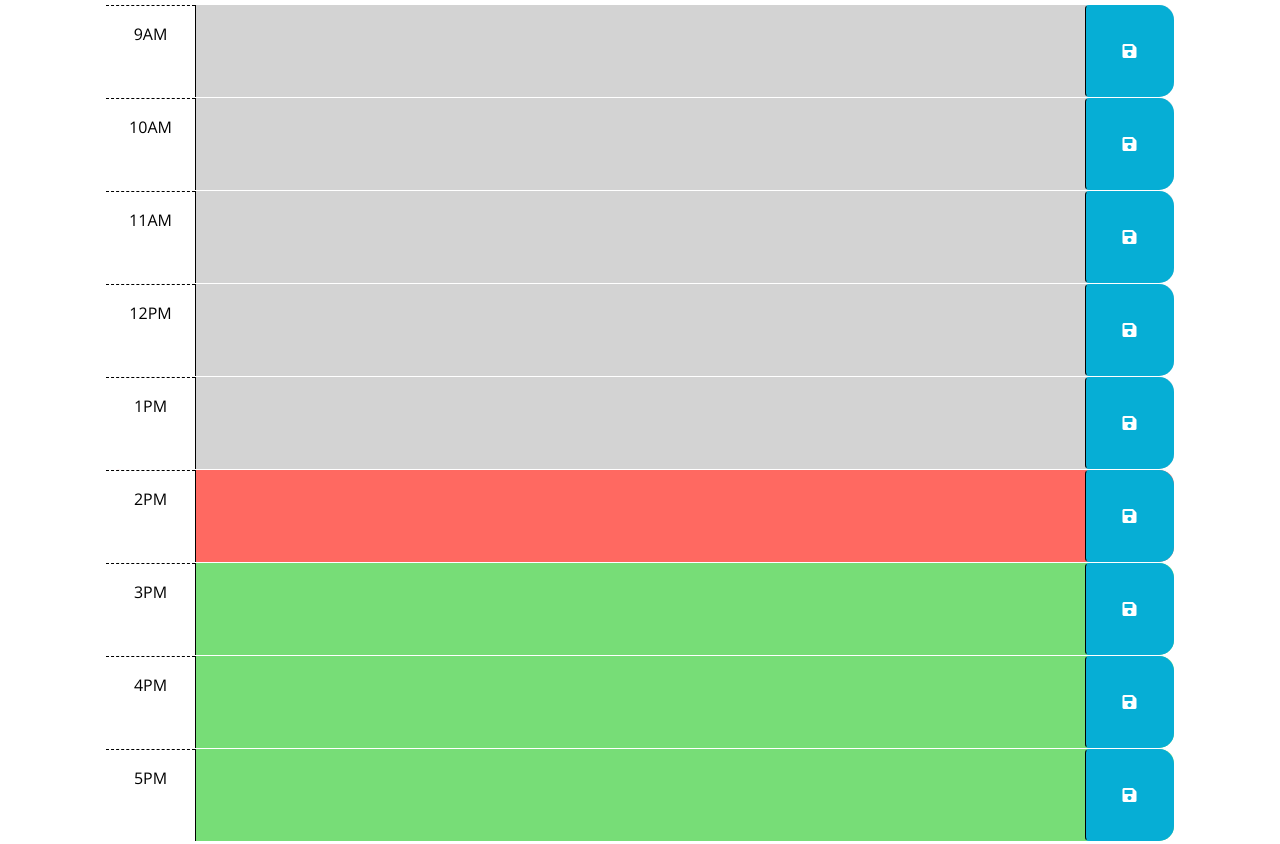
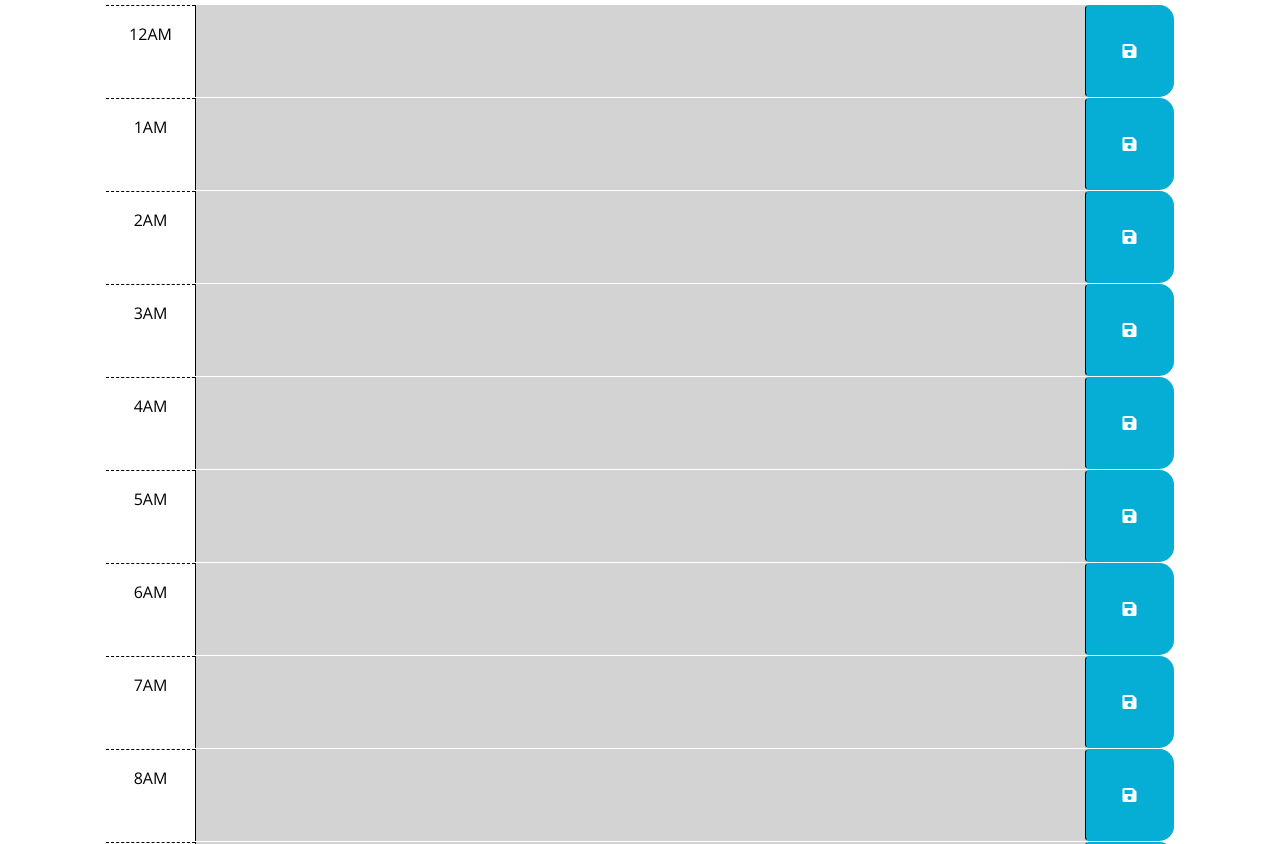
Before and after one commit to Denitrix/Work-Day-Scheduler, a plain HTML site: page index.html in a window 1280 px wide. Shown: the part 332-1176 px from the top of the page. Drawn offline with nearby package versions, Linux system fonts and the light colour scheme.

Commit message:
add extra hour blocks (12AM-11PM)

```diff
--- a/index.html
+++ b/index.html
@@ -30,6 +30,78 @@
       <input type="date" id="selectDate" class="lead"></input>
     </header>
     <div class="container-lg px-5">
+
+      <div id="hour-00" class="row time-block">
+        <div class="col-2 col-md-1 hour text-center py-3">12AM</div>
+        <textarea class="col-8 col-md-10 description" rows="3"></textarea>
+        <button class="btn saveBtn col-2 col-md-1" aria-label="save">
+          <i class="fas fa-save" aria-hidden="true"></i>
+        </button>
+      </div>
+
+      <div id="hour-01" class="row time-block">
+        <div class="col-2 col-md-1 hour text-center py-3">1AM</div>
+        <textarea class="col-8 col-md-10 description" rows="3"></textarea>
+        <button class="btn saveBtn col-2 col-md-1" aria-label="save">
+          <i class="fas fa-save" aria-hidden="true"></i>
+        </button>
+      </div>
+
+      <div id="hour-02" class="row time-block">
+        <div class="col-2 col-md-1 hour text-center py-3">2AM</div>
+        <textarea class="col-8 col-md-10 description" rows="3"></textarea>
+        <button class="btn saveBtn col-2 col-md-1" aria-label="save">
+          <i class="fas fa-save" aria-hidden="true"></i>
+        </button>
+      </div>
+
+      <div id="hour-03" class="row time-block">
+        <div class="col-2 col-md-1 hour text-center py-3">3AM</div>
+        <textarea class="col-8 col-md-10 description" rows="3"></textarea>
+        <button class="btn saveBtn col-2 col-md-1" aria-label="save">
+          <i class="fas fa-save" aria-hidden="true"></i>
+        </button>
+      </div>
+
+      <div id="hour-04" class="row time-block">
+        <div class="col-2 col-md-1 hour text-center py-3">4AM</div>
+        <textarea class="col-8 col-md-10 description" rows="3"></textarea>
+        <button class="btn saveBtn col-2 col-md-1" aria-label="save">
+          <i class="fas fa-save" aria-hidden="true"></i>
+        </button>
+      </div>
+
+      <div id="hour-05" class="row time-block">
+        <div class="col-2 col-md-1 hour text-center py-3">5AM</div>
+        <textarea class="col-8 col-md-10 description" rows="3"></textarea>
+        <button class="btn saveBtn col-2 col-md-1" aria-label="save">
+          <i class="fas fa-save" aria-hidden="true"></i>
+        </button>
+      </div>
+
+      <div id="hour-06" class="row time-block">
+        <div class="col-2 col-md-1 hour text-center py-3">6AM</div>
+        <textarea class="col-8 col-md-10 description" rows="3"></textarea>
+        <button class="btn saveBtn col-2 col-md-1" aria-label="save">
+          <i class="fas fa-save" aria-hidden="true"></i>
+        </button>
+      </div>
+
+      <div id="hour-07" class="row time-block">
+        <div class="col-2 col-md-1 hour text-center py-3">7AM</div>
+        <textarea class="col-8 col-md-10 description" rows="3"></textarea>
+        <button class="btn saveBtn col-2 col-md-1" aria-label="save">
+          <i class="fas fa-save" aria-hidden="true"></i>
+        </button>
+      </div>
+
+      <div id="hour-08" class="row time-block">
+        <div class="col-2 col-md-1 hour text-center py-3">8AM</div>
+        <textarea class="col-8 col-md-10 description" rows="3"></textarea>
+        <button class="btn saveBtn col-2 col-md-1" aria-label="save">
+          <i class="fas fa-save" aria-hidden="true"></i>
+        </button>
+      </div>
 
       <div id="hour-09" class="row time-block">
         <div class="col-2 col-md-1 hour text-center py-3">9AM</div>
@@ -103,6 +175,54 @@
         </button>
       </div>
 
+      <div id="hour-18" class="row time-block">
+        <div class="col-2 col-md-1 hour text-center py-3">6PM</div>
+        <textarea class="col-8 col-md-10 description" rows="3"></textarea>
+        <button class="btn saveBtn col-2 col-md-1" aria-label="save">
+          <i class="fas fa-save" aria-hidden="true"></i>
+        </button>
+      </div>
+
+      <div id="hour-19" class="row time-block">
+        <div class="col-2 col-md-1 hour text-center py-3">7PM</div>
+        <textarea class="col-8 col-md-10 description" rows="3"></textarea>
+        <button class="btn saveBtn col-2 col-md-1" aria-label="save">
+          <i class="fas fa-save" aria-hidden="true"></i>
+        </button>
+      </div>
+
+      <div id="hour-20" class="row time-block">
+        <div class="col-2 col-md-1 hour text-center py-3">8PM</div>
+        <textarea class="col-8 col-md-10 description" rows="3"></textarea>
+        <button class="btn saveBtn col-2 col-md-1" aria-label="save">
+          <i class="fas fa-save" aria-hidden="true"></i>
+        </button>
+      </div>
+
+      <div id="hour-21" class="row time-block">
+        <div class="col-2 col-md-1 hour text-center py-3">9PM</div>
+        <textarea class="col-8 col-md-10 description" rows="3"></textarea>
+        <button class="btn saveBtn col-2 col-md-1" aria-label="save">
+          <i class="fas fa-save" aria-hidden="true"></i>
+        </button>
+      </div>
+
+      <div id="hour-22" class="row time-block">
+        <div class="col-2 col-md-1 hour text-center py-3">10PM</div>
+        <textarea class="col-8 col-md-10 description" rows="3"></textarea>
+        <button class="btn saveBtn col-2 col-md-1" aria-label="save">
+          <i class="fas fa-save" aria-hidden="true"></i>
+        </button>
+      </div>
+
+      <div id="hour-23" class="row time-block">
+        <div class="col-2 col-md-1 hour text-center py-3">11PM</div>
+        <textarea class="col-8 col-md-10 description" rows="3"></textarea>
+        <button class="btn saveBtn col-2 col-md-1" aria-label="save">
+          <i class="fas fa-save" aria-hidden="true"></i>
+        </button>
+      </div>
+
     <script src="https://code.jquery.com/jquery-3.4.1.min.js"></script>
     <script
       src="https://cdn.jsdelivr.net/npm/dayjs@1.11.3/dayjs.min.js"
```
